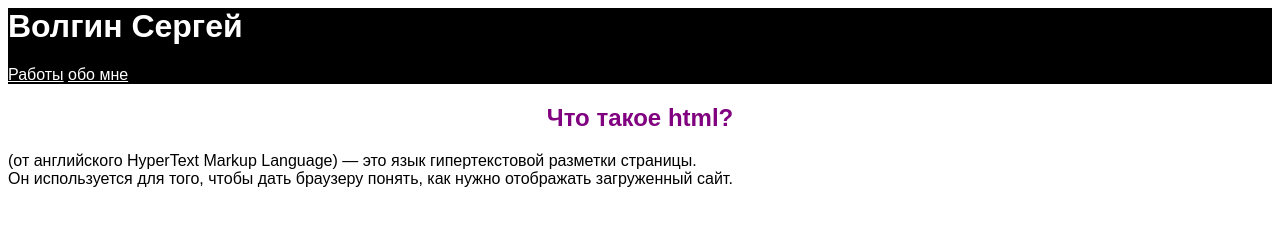
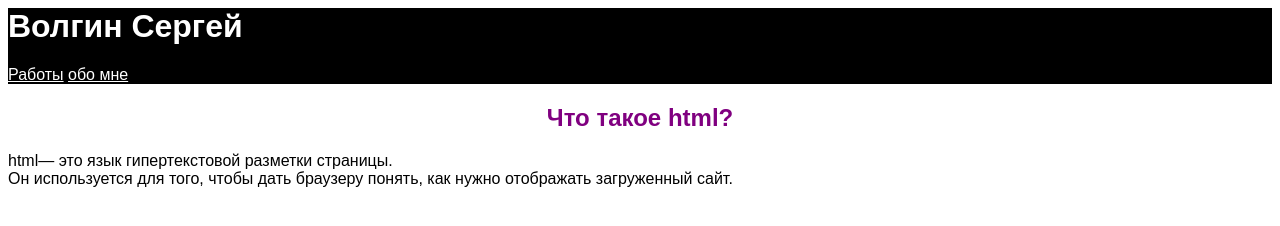
Before and after one commit to SERGEYRIVALS/gds10, a plain HTML site: page index.html in a window 1280 px wide. Drawn offline with Linux system fonts and the light colour scheme.

Commit message:
Update index.html

```diff
--- a/index.html
+++ b/index.html
@@ -11,6 +11,6 @@
     </header>
     <body>
      <h2>Что такое html?</h2>
-        <p>(от английского HyperText Markup Language) — это язык гипертекстовой разметки страницы.<br> Он используется для того, чтобы дать браузеру понять, как нужно отображать загруженный сайт.</p>
+        <p>html— это язык гипертекстовой разметки страницы.<br> Он используется для того, чтобы дать браузеру понять, как нужно отображать загруженный сайт.</p>
         </body>
 </html>
```
